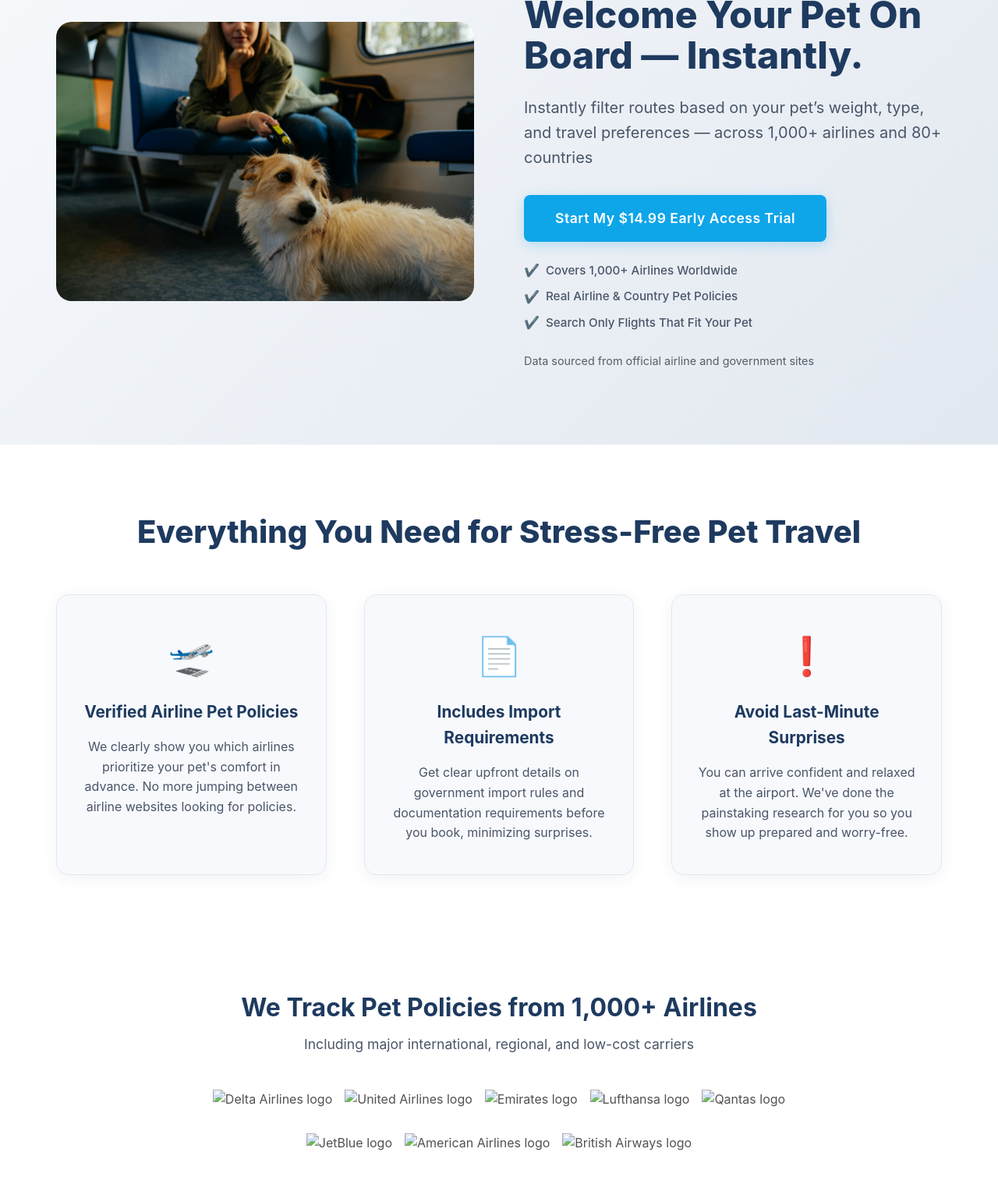
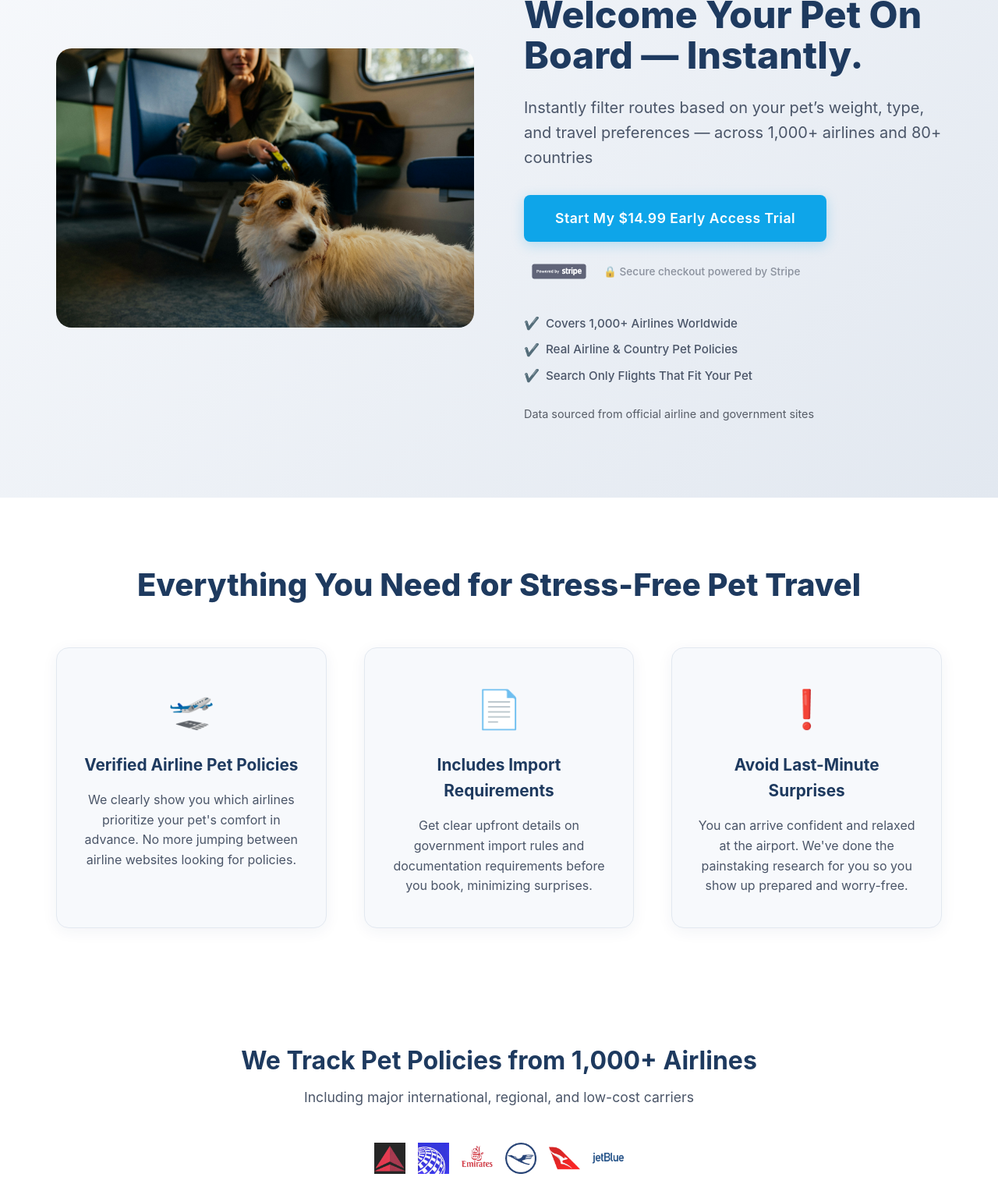
Before and after one commit to greysolve/petjumper-landing, a plain HTML site: page index.html in a window 1280 px wide. Shown: the part 272-1781 px from the top of the page at 78% size. Drawn offline with Linux system fonts and the light colour scheme.

Commit message:
added trust logos and payment link

```diff
--- a/index.html
+++ b/index.html
@@ -491,6 +491,28 @@
         .airline-logos img:hover {
             opacity: 1;
         }
+
+        /* Payment Trust Styling */
+        .payment-trust {
+            margin-top: 8px;
+            text-align: left;
+            opacity: 0.75;
+            display: flex;
+            align-items: center;
+            gap: 12px;
+        }
+
+        .stripe-badge {
+            height: 60px;
+            flex-shrink: 0;
+        }
+
+        .stripe-text-badge {
+            font-size: 0.85rem;
+            color: #6b7280;
+            font-weight: 500;
+            line-height: 1.2;
+        }
     </style>
 </head>
 <body>
@@ -515,7 +537,11 @@
             <div class="hero-content">
                 <h1>Find Flights That Welcome Your Pet On Board — Instantly.</h1>
                 <p>Instantly filter routes based on your pet’s weight, type, and travel preferences — across 1,000+ airlines and 80+ countries</p>
-                <a href="#" class="cta-button hover-lift">Start My $14.99 Early Access Trial</a>
+                <a href="https://buy.stripe.com/3cs9B67Px7Av7ny6oo" class="cta-button hover-lift">Start My $14.99 Early Access Trial</a>
+                <div class="payment-trust">
+                    <img src="assets/img/Stripe_(company)-Powered-by-Stripe-Logo.wine.svg" alt="Powered by Stripe" class="stripe-badge">
+                    <span class="stripe-text-badge">🔒 Secure checkout powered by Stripe</span>
+                </div>
                 <ul class="value-points">
                   <li>Covers 1,000+ Airlines Worldwide</li>
                   <li>Real Airline & Country Pet Policies</li>
@@ -558,14 +584,12 @@
             <h3>We Track Pet Policies from 1,000+ Airlines</h3>
             <p class="subtext">Including major international, regional, and low-cost carriers</p>
             <div class="airline-logos">
-                <img src="assets/img/delta-logo.svg" alt="Delta Airlines logo" />
-                <img src="assets/img/united-logo.svg" alt="United Airlines logo" />
-                <img src="assets/img/emirates-logo.svg" alt="Emirates logo" />
-                <img src="assets/img/lufthansa-logo.svg" alt="Lufthansa logo" />
-                <img src="assets/img/qantas-logo.svg" alt="Qantas logo" />
-                <img src="assets/img/jetblue-logo.svg" alt="JetBlue logo" />
-                <img src="assets/img/american-logo.svg" alt="American Airlines logo" />
-                <img src="assets/img/british-airways-logo.svg" alt="British Airways logo" />
+                <img src="assets/img/dl-plain.png" alt="Delta Airlines logo" />
+                <img src="assets/img/UA_Plain.jpeg" alt="United Airlines logo" />
+                <img src="assets/img/ek_plain.png" alt="Emirates logo" />
+                <img src="assets/img/lh_plain.png" alt="Lufthansa logo" />
+                <img src="assets/img/qf_plain.png" alt="Qantas logo" />
+                <img src="assets/img/B6-plain.png" alt="JetBlue logo" />
             </div>
         </div>
     </section>
@@ -638,13 +662,13 @@
         <div class="final-cta-container">
             <h2>Ready to Find Your Pet-Friendly Flight?</h2>
             <p>Join thousands of pet parents who travel stress-free with verified flight information.</p>
-            <a href="#" class="cta-button hover-lift">Start My $14.99 Early Access Trial</a>
+            <a href="https://buy.stripe.com/3cs9B67Px7Av7ny6oo" class="cta-button hover-lift">Start My $14.99 Early Access Trial</a>
         </div>
     </section>
 
     <!-- Mobile Fixed CTA (only visible on mobile) -->
     <div class="mobile-cta" style="display: none;">
-        <a href="#" class="cta-button">Start My $14.99 Early Access Trial</a>
+        <a href="https://buy.stripe.com/3cs9B67Px7Av7ny6oo" class="cta-button">Start My $14.99 Early Access Trial</a>
     </div>
 
     <script>
```
Also changed, not shown: assets/img/B6-plain.png (added), assets/img/B6.png (added), assets/img/DL.png (added), assets/img/EK.png (added), assets/img/LH.png (added), assets/img/QF.png (added), assets/img/Stripe_(company)-Powered-by-Stripe-Logo.wine.svg (added), assets/img/UA.png (added), assets/img/UA_Plain.jpeg (added), assets/img/dl-plain.png (added), assets/img/ek_plain.png (added), assets/img/lh_plain.png (added), assets/img/qf_plain.png (added), 3 other files.
